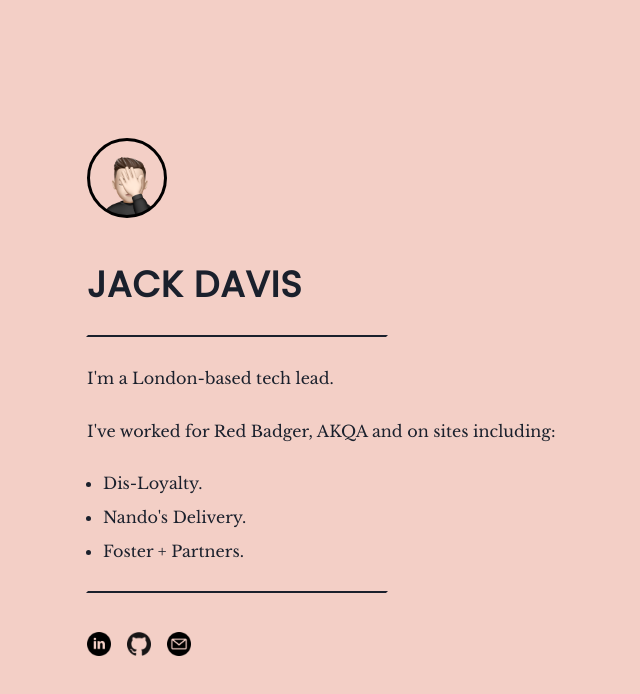
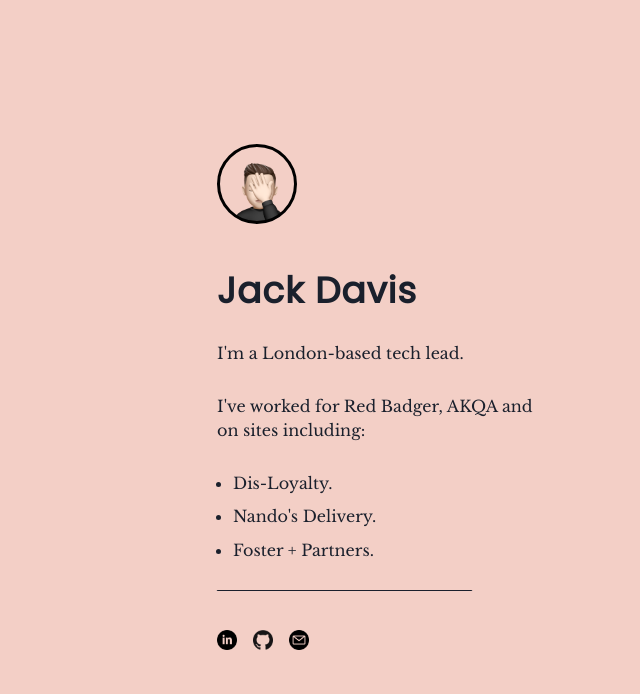
Before and after one commit to jbadavis/jbadavis.dev, a React (Vite) app: page / in a window 1280 px wide. Shown: the top 694 px of the page, without its empty margins (253-893 px from the left). Built offline with nearby package versions, Linux system fonts and the light colour scheme.

Commit message:
Update design
Also removes the pull request event from the deployment workflow.

```diff
--- a/src/app.tsx
+++ b/src/app.tsx
@@ -26,7 +26,7 @@
 					h="100vh"
 					w="80%"
 					m="0 auto"
-					maxW="600px"
+					maxW="340px"
 				>
 					<Bio />
 					<ExperienceLinks />
--- a/src/components/bio.tsx
+++ b/src/components/bio.tsx
@@ -1,6 +1,5 @@
 import { Box, Heading, Link, Text } from '@chakra-ui/react';
 import meUrl from '../assets/me.png';
-import Divider from './divider';
 
 const Bio = () => (
 	<>
@@ -14,10 +13,9 @@
 			bgImage={meUrl}
 			bgSize="cover"
 		/>
-		<Heading as="h1" letterSpacing="wide" textTransform="uppercase">
+		<Heading as="h1" letterSpacing="wide">
 			Jack Davis
 		</Heading>
-		<Divider />{' '}
 		<Text>
 			{' '}
 			I'm a London-based{' '}
--- a/src/components/divider.tsx
+++ b/src/components/divider.tsx
@@ -1,7 +1,7 @@
 import { Box } from '@chakra-ui/react';
 
 const Divider = () => (
-	<Box borderColor="black" borderTop="2px" w="50%" transform="skew(-45deg)" />
+	<Box borderColor="black" borderTop="1px" w="75%" transform="skew(-45deg)" />
 );
 
 export default Divider;
--- a/src/components/social-links.tsx
+++ b/src/components/social-links.tsx
@@ -7,17 +7,17 @@
 	<UnorderedList spacing="0.6em" listStyleType="none" marginInlineStart="0">
 		<ListItem display="inline-block" mr={4}>
 			<Link href="https://www.linkedin.com/in/jack-b-a-davis" isExternal>
-				<Image boxSize="24px" src={linkedinLogoUrl} alt="LinkedIn" />
+				<Image boxSize="20px" src={linkedinLogoUrl} alt="LinkedIn" />
 			</Link>
 		</ListItem>
 		<ListItem display="inline-block" mr={4}>
 			<Link href="https://github.com/jbadavis" isExternal>
-				<Image boxSize="24px" src={githubLogoUrl} alt="GitHub" />
+				<Image boxSize="20px" src={githubLogoUrl} alt="GitHub" />
 			</Link>
 		</ListItem>
 		<ListItem display="inline-block">
 			<Link href="mailto:hello@jbadavis.dev">
-				<Image boxSize="24px" src={emailLogoUrl} alt="GitHub" />
+				<Image boxSize="20px" src={emailLogoUrl} alt="GitHub" />
 			</Link>
 		</ListItem>
 	</UnorderedList>
```
